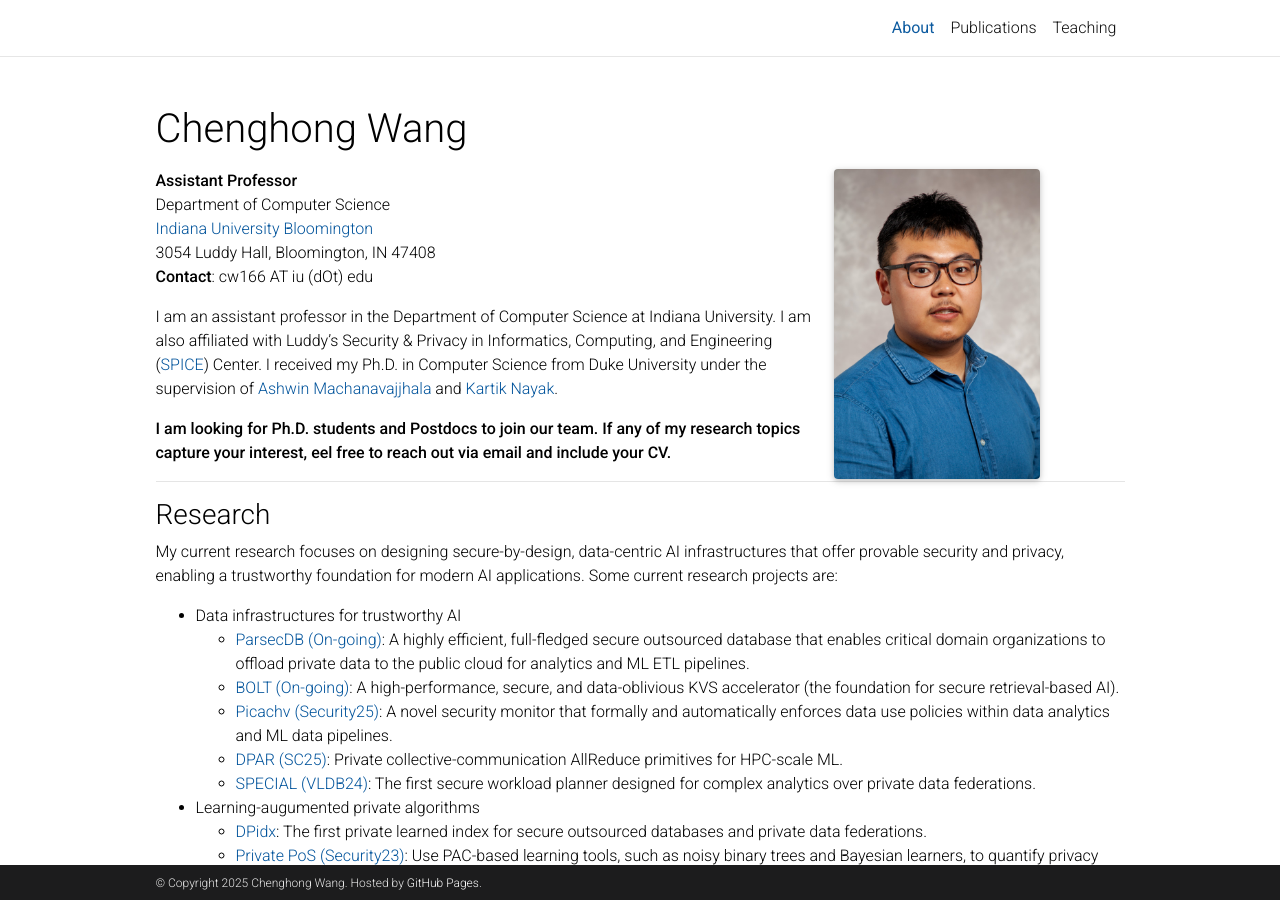
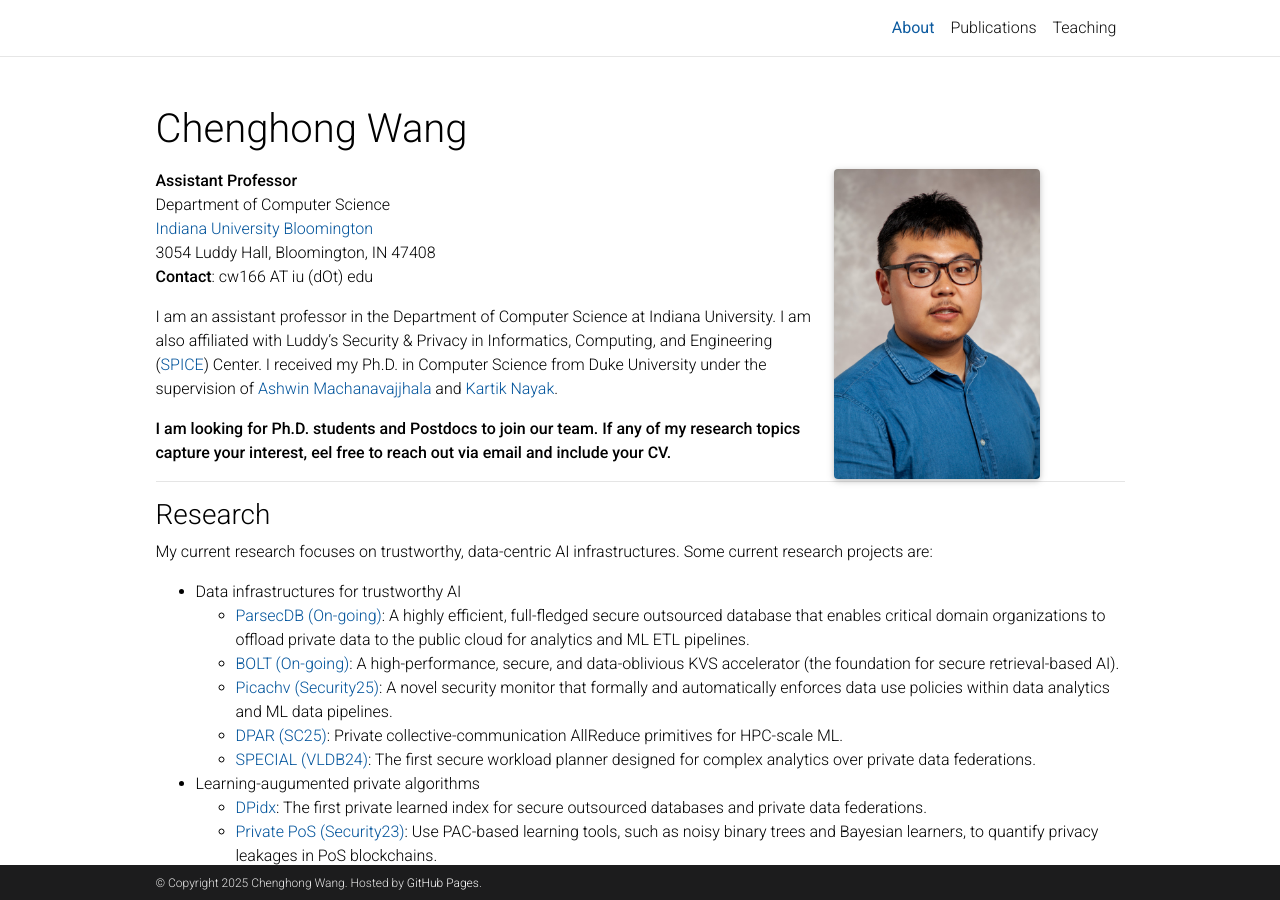
Before and after one commit to lovingmage/lovingmage.github.io, a Jekyll site: the page built from _pages/about.md, in a window 1280 px wide and 900 px high. Built offline with Jekyll 4.4.1, drawn with Linux system fonts in a browser that asks for light colours; full-size pictures stand in for the smaller copies a plugin makes; comment, search, counter and statistics services are not loaded; a style sheet for code colours, icons or effects is not loaded.

Commit message:
Update about.md

```diff
--- a/_pages/about.md
+++ b/_pages/about.md
@@ -38,7 +38,7 @@ I am an assistant professor in the Department of Computer Science at Indiana Uni
 
 ---
 ### Research
-My current research focuses on designing secure-by-design, data-centric AI infrastructures that offer provable security and privacy, enabling a trustworthy foundation for modern AI applications. Some current research projects are:
+My current research focuses on trustworthy, data-centric AI infrastructures. Some current research projects are:
 
 - Data infrastructures for trustworthy AI
   - [ParsecDB (On-going)](https://github.com/uu60/parsec): A highly efficient, full-fledged secure outsourced database that enables critical domain organizations to offload private data to the public cloud for analytics and ML ETL pipelines.
```
